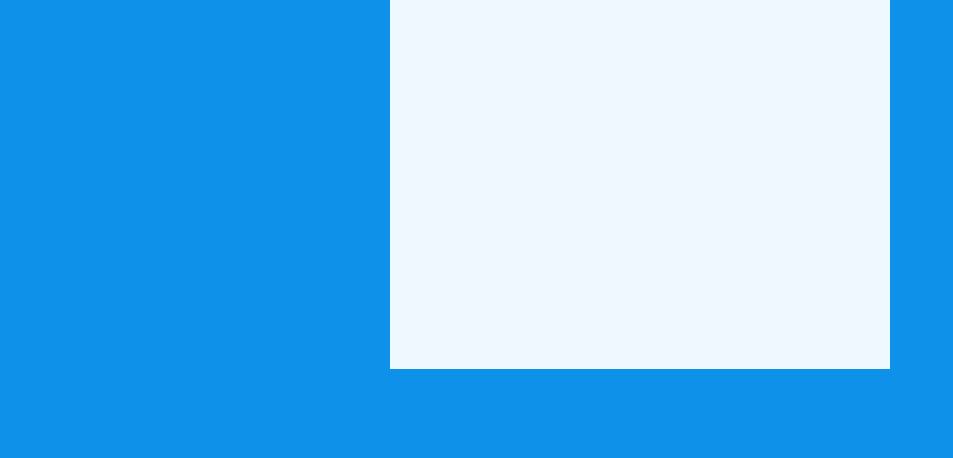
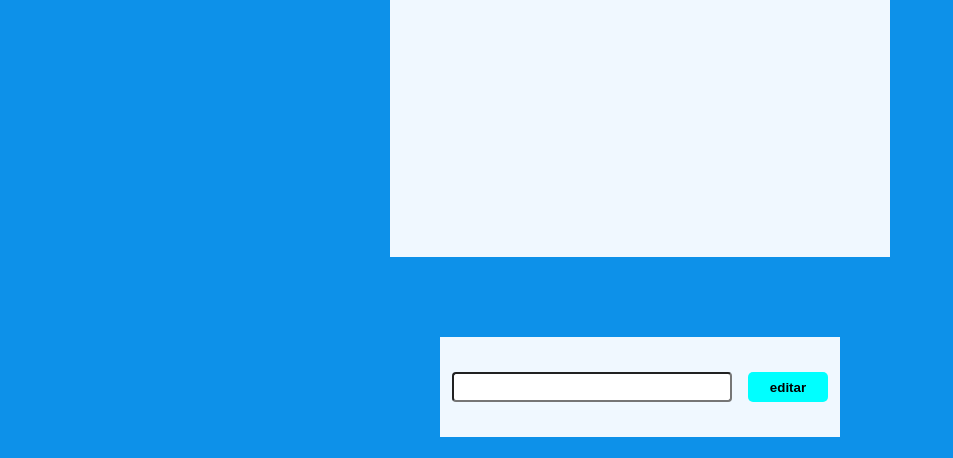
Before and after one commit to Sergio-jr-silva/To-do-List, a plain HTML site: page index.html in a window 1280 px wide. Shown: the part 342-800 px from the top of the page, without its empty margins (0-953 px from the left). Drawn offline with Linux system fonts and the light colour scheme.

Commit message:
100% editada

```diff
--- a/index.html
+++ b/index.html
@@ -30,9 +30,9 @@
 
     </div>
 
-        <div id="edicao">
-            <input type="text" id="edit">
-            <button id="atualizar">editar</button>
+        <div id="edicao" class="edita">
+            <input type="text" id="edit" class="edita">
+            <button id="atualizar" class="edita">editar</button>
         </div>
 
     <script src="script.js" defer></script>
--- a/script.js
+++ b/script.js
@@ -23,8 +23,7 @@ var li = document.createElement('li');
     mudarText.value = li.innerHTML
 
       btnEdit.addEventListener("click", ()=>{
-        var list = {  novoValor: li.innerHTML }
-        console.log(list)
+       li.innerHTML = mudarText.value
 
 
       })
--- a/style.css
+++ b/style.css
@@ -13,7 +13,7 @@ div{
     width: 500px;
     background-color: aliceblue;
     text-align: center;
-    margin: 12rem auto;
+    margin: 5rem auto;
 }
 
 h1{
@@ -65,9 +65,11 @@ ul li{
 }
 
 #edicao{
+    margin-top: 20px;
     width: 400px;
-    height: 50px;
+    height: 100px;
     display: flex;
     align-items: center;
     justify-content: center;
+    gap: 1rem;
 }
```
